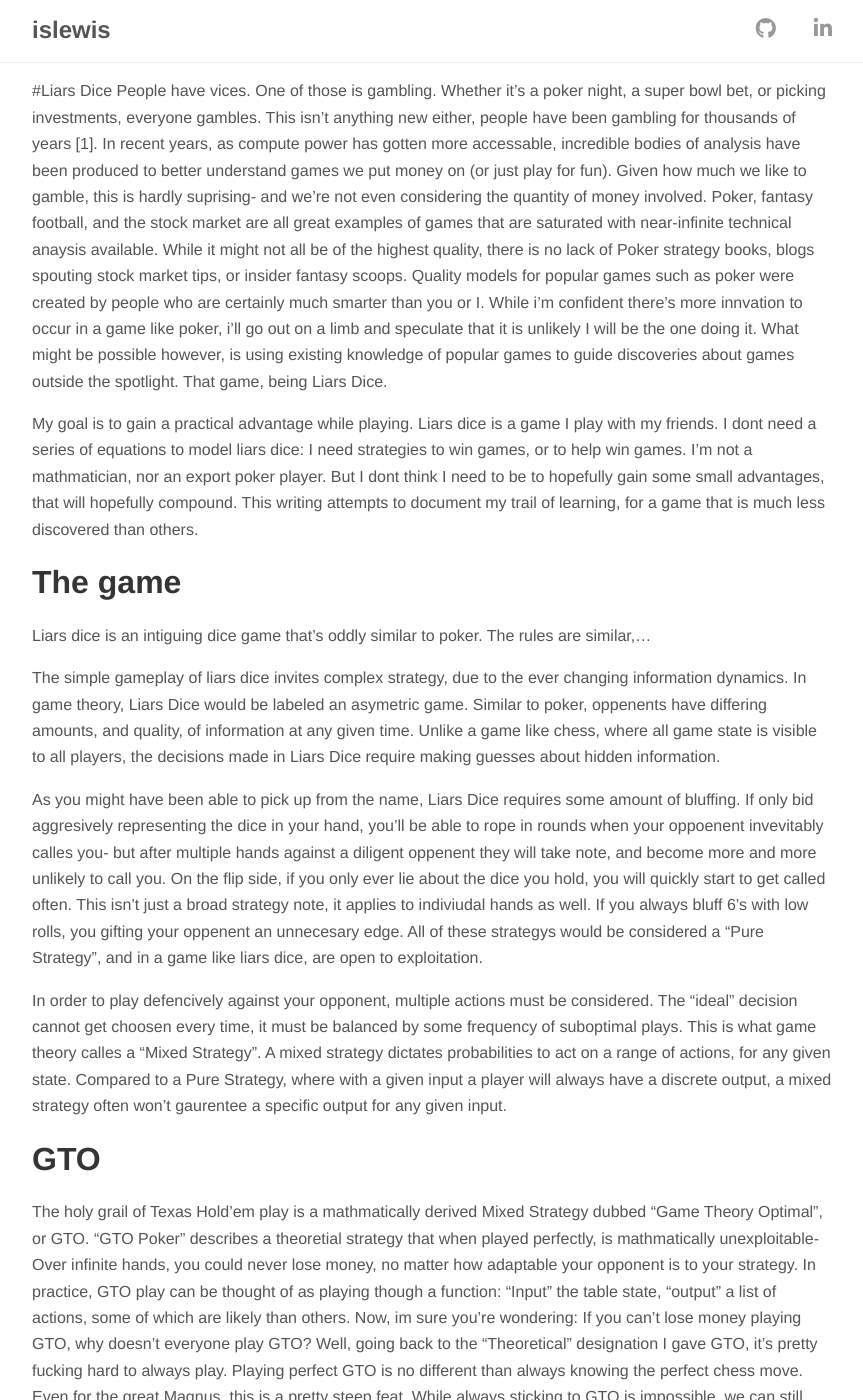
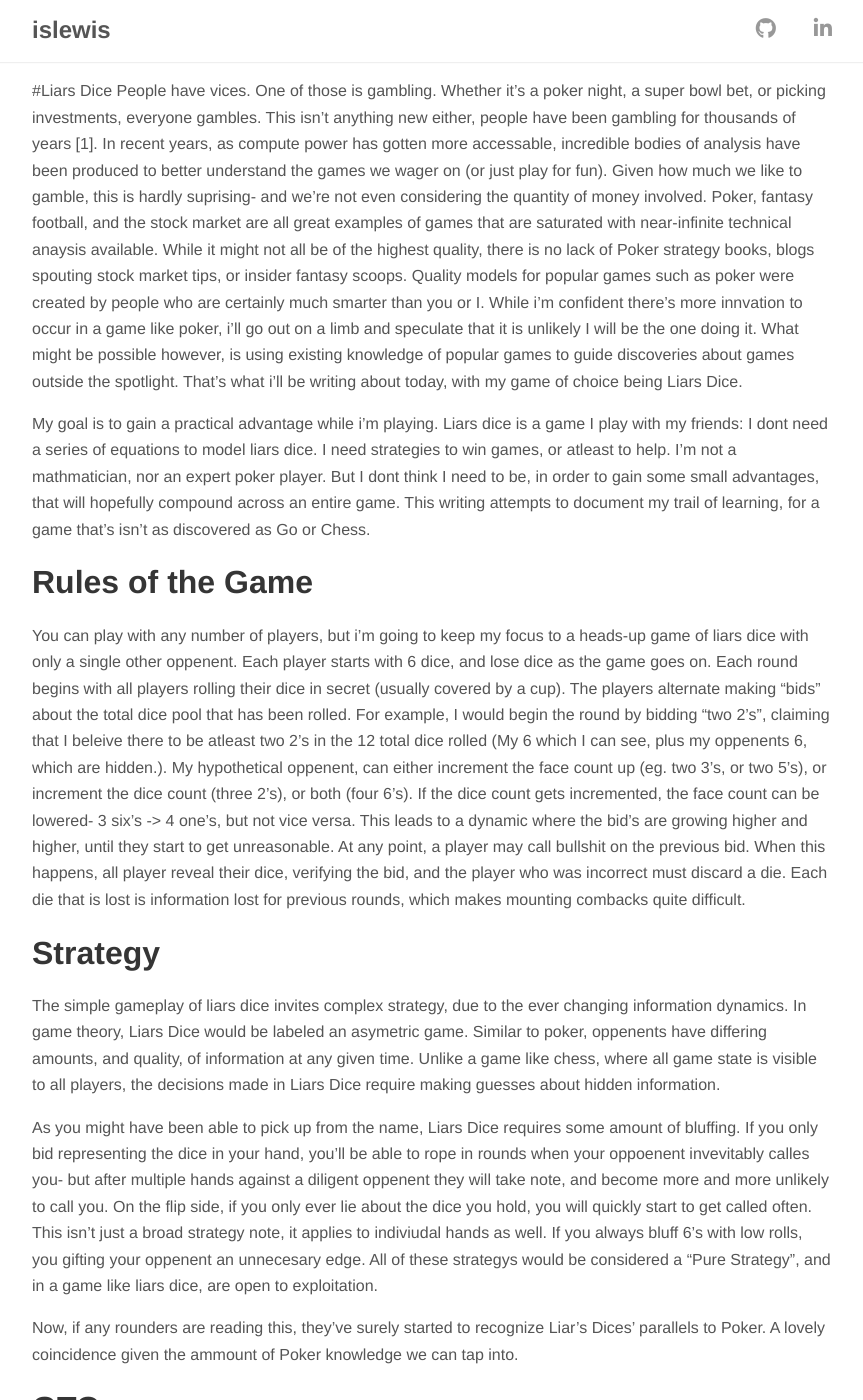
Before and after one commit to islewis/islewis.github.io, a Jekyll site: the page built from drafts/dice.md, in a window 1280 px wide and 1400 px high. Shown: the whole window, without its empty margins (208-1071 px from the left). Built offline with Jekyll 4.4.1, drawn with Linux system fonts in a browser that asks for light colours; nearby versions of some CDN libraries; our own code applies the rules of GitHub Pages for plain Markdown files; some of the changed text lies outside the part shown.

Commit message:
Reorg poker section

```diff
--- a/drafts/dice.md
+++ b/drafts/dice.md
@@ -1,21 +1,32 @@
 #Liars Dice
-People have vices. One of those is gambling. Whether it's a poker night, a super bowl bet, or picking investments, everyone gambles. This isn't anything new either, people have been gambling for thousands of years [1]. In recent years, as compute power has gotten more accessable, incredible bodies of analysis have been produced to better understand games we put money on (or just play for fun). Given how much we like to gamble, this is hardly suprising- and we're not even considering the quantity of money involved. Poker, fantasy football, and the stock market are all great examples of games that are saturated with near-infinite technical anaysis available. While it might not all be of the highest quality, there is no lack of Poker strategy books, blogs spouting stock market tips, or insider fantasy scoops. Quality models for popular games such as poker were created by people who are certainly much smarter than you or I. While i'm confident there's more innvation to occur in a game like poker, i'll go out on a limb and speculate that it is unlikely I will be the one doing it. What might be possible however, is using existing knowledge of popular games to guide discoveries about games outside the spotlight. That game, being Liars Dice.
+People have vices. One of those is gambling. Whether it's a poker night, a super bowl bet, or picking investments, everyone gambles. This isn't anything new either, people have been gambling for thousands of years [1]. In recent years, as compute power has gotten more accessable, incredible bodies of analysis have been produced to better understand the games we wager on (or just play for fun). Given how much we like to gamble, this is hardly suprising- and we're not even considering the quantity of money involved. Poker, fantasy football, and the stock market are all great examples of games that are saturated with near-infinite technical anaysis available. While it might not all be of the highest quality, there is no lack of Poker strategy books, blogs spouting stock market tips, or insider fantasy scoops. Quality models for popular games such as poker were created by people who are certainly much smarter than you or I. While i'm confident there's more innvation to occur in a game like poker, i'll go out on a limb and speculate that it is unlikely I will be the one doing it. What might be possible however, is using existing knowledge of popular games to guide discoveries about games outside the spotlight. That's what i'll be writing about today, with my game of choice being Liars Dice.
 
-My goal is to gain a practical advantage while playing. Liars dice is a game I play with my friends. I dont need a series of equations to model liars dice: I need strategies to win games, or to help win games. I'm not a mathmatician, nor an export poker player. But I dont think I need to be to hopefully gain some small advantages, that will hopefully compound. This writing attempts to document my trail of learning, for a game that is much less discovered than others.
+My goal is to gain a practical advantage while i'm playing. Liars dice is a game I play with my friends: I dont need a series of equations to model liars dice. I need strategies to win games, or atleast to help. I'm not a mathmatician, nor an expert poker player. But I dont think I need to be, in order to gain some small advantages, that will hopefully compound across an entire game. This writing attempts to document my trail of learning, for a game that's isn't as discovered as Go or Chess.
 
-# The game
+# Rules of the Game
 
-Liars dice is an intiguing dice game that's oddly similar to poker. The rules are similar,...
+You can play with any number of players, but i'm going to keep my focus to a heads-up game of liars dice with only a single other oppenent. Each player starts with 6 dice, and lose dice as the game goes on. Each round begins with all players rolling their dice in secret (usually covered by a cup). The players alternate making "bids" about the total dice pool that has been rolled. For example, I would begin the round by bidding "two 2's", claiming that I beleive there to be atleast two 2's in the 12 total dice rolled (My 6 which I can see, plus my oppenents 6, which are hidden.). My hypothetical oppenent, can either increment the face count up (eg. two 3's, or two 5's), or increment the dice count (three 2's), or both (four 6's). If the dice count gets incremented, the face count can be lowered- 3 six's -> 4 one's, but not vice versa. This leads to a dynamic where the bid's are growing higher and higher, until they start to get unreasonable. At any point, a player may call bullshit on the previous bid. When this happens, all player reveal their dice, verifying the bid, and the player who was incorrect must discard a die. Each die that is lost is information lost for previous rounds, which makes mounting combacks quite difficult.
+
+# Strategy
 
 The simple gameplay of liars dice invites complex strategy, due to the ever changing information dynamics. In game theory, Liars Dice would be labeled an asymetric game. Similar to poker, oppenents have differing amounts, and quality, of information at any given time. Unlike a game like chess, where all game state is visible to all players, the decisions made in Liars Dice require making guesses about hidden information.
 
-As you might have been able to pick up from the name, Liars Dice requires some amount of bluffing. If only bid aggresively representing the dice in your hand, you'll be able to rope in rounds when your oppoenent invevitably calles you- but after multiple hands against a diligent oppenent they will take note, and become more and more unlikely to call you. On the flip side, if you only ever lie about the dice you hold, you will quickly start to get called often. This isn't just a broad strategy note, it applies to indiviudal hands as well. If you always bluff 6's with low rolls, you gifting your oppenent an unnecesary edge. All of these strategys would be considered a "Pure Strategy", and in a game like liars dice, are open to exploitation.
+As you might have been able to pick up from the name, Liars Dice requires some amount of bluffing. If you only bid representing the dice in your hand, you'll be able to rope in rounds when your oppoenent invevitably calles you- but after multiple hands against a diligent oppenent they will take note, and become more and more unlikely to call you. On the flip side, if you only ever lie about the dice you hold, you will quickly start to get called often. This isn't just a broad strategy note, it applies to indiviudal hands as well. If you always bluff 6's with low rolls, you gifting your oppenent an unnecesary edge. All of these strategys would be considered a "Pure Strategy", and in a game like liars dice, are open to exploitation.
 
-In order to play defencively against your opponent, multiple actions must be considered. The "ideal" decision cannot get choosen every time, it must be balanced by some frequency of suboptimal plays. This is what game theory calles a "Mixed Strategy". A mixed strategy dictates probabilities to act on a range of actions, for any given state. Compared to a Pure Strategy, where with a given input a player will always have a discrete output, a mixed strategy often won't gaurentee a specific output for any given input.
+Now, if any rounders are reading this, they've surely started to recognize Liar's Dices' parallels to Poker. A lovely coincidence given the ammount of Poker knowledge we can tap into.
+
 # GTO
-The holy grail of Texas Hold'em play is a mathmatically derived Mixed Strategy dubbed "Game Theory Optimal", or GTO. "GTO Poker" describes a theoretial strategy that when played perfectly, is mathmatically unexploitable- Over infinite hands, you could never lose money, no matter how adaptable your opponent is to your strategy.  In practice, GTO play can be thought of as playing though a function: "Input" the table state, "output" a list of actions, some of which are likely than others. Now, im sure you're wondering: If you can't lose money playing GTO, why doesn't everyone play GTO? Well, going back to the "Theoretical" designation  I gave GTO, it's pretty fucking hard to always play. Playing perfect GTO is no different than always knowing the perfect chess move. Even for the great Magnus, this is a pretty steep feat. While always sticking to GTO is impossible, we can still adapt concepts into our play.
+The holy grail of Texas Hold'em play is a mathmatically derived Mixed Strategy dubbed "Game Theory Optimal", or GTO. "GTO Poker" describes a theoretial strategy that when played perfectly, is mathmatically unexploitable- Over infinite hands, you could never lose money, no matter how adaptable your opponent is to your strategy.  In practice, GTO play can be thought of as playing though a function: Input the table state, output a list of actions, some of which are likely than others. Generalizing GTO into a more general game philosphy: In order to play defencively against your opponent, multiple actions must be considered. The "ideal" decision cannot get choosen every time, it must be balanced by some frequency of suboptimal plays.
 
-So.... how? In order to keep this article light, we can look at positions with a smaller number of variables. In poker, this most tanslates to pre-flop strategy, which represents your first action after looking at your 2 hole cards. A good preflop player can boil the table state into 3 variables: Cards, Position, and incoming action, and act accordingly. For example, being 1st to act (Also called Under The Gun), with a suited K8, we'd raise 87.5% of the time, and fold the other 12.5% of the time. If we we're sitting in cuttoff, which has a later action, we would raise that hand 100% of the time! In fact, even if we got dealt K3 suited (A noticably worse hand), we would still raise 100% of the time in that position! Model this function across every possible hand you could be dealt, and you end up with a GTO preflop strategy. Visualized, it looks something like this.
+This is dubbed a "Mixed Strategy" in game theory. A mixed strategy dictates probabilities to act on a range of actions, for any given state. Compared to a Pure Strategy, where with a given input a player will always have a discrete output, a mixed strategy often won't gaurentee a specific output for any given input.
+
+In Texas Hold'em, one of the easier to understand GTO concepts is pre-flop strategy. Pre-flop represents your first action after looking at your 2 hole cards. A good preflop player can boil the table state into 3 variables: Cards, Position, and incoming action, and act accordingly. For example, being 1st to act (Also called Under The Gun), with a suited K8, we'd raise 87.5% of the time, and fold the other 12.5% of the time. If we we're sitting in cuttoff, which acts later, we would raise that hand 100% of the time! In fact, even if we got dealt K3 suited (A noticably worse hand), we would still raise 100% of the time in that position! Model this function across every possible hand you could be dealt, and you end up with a GTO preflop strategy. Visualized, it looks something like this:
+
+Now, the question is: If you can't lose money playing GTO, why doesn't everyone play GTO? Well, going back to the "Theoretical" designation I gave GTO, it's impossible to play perfect GTO poker. Playing perfect GTO is no different than always knowing the best chess move. Easier said than done. While always sticking to GTO is impossible, we can still aim to adapt GTO strategy into our play, making us slightly more unexploitable than our opponent.
+
+
+
+
 
 If we can model this in a game like Poker, could we do something similar in Liars Dice?
 # Nash Equilibrium
```
